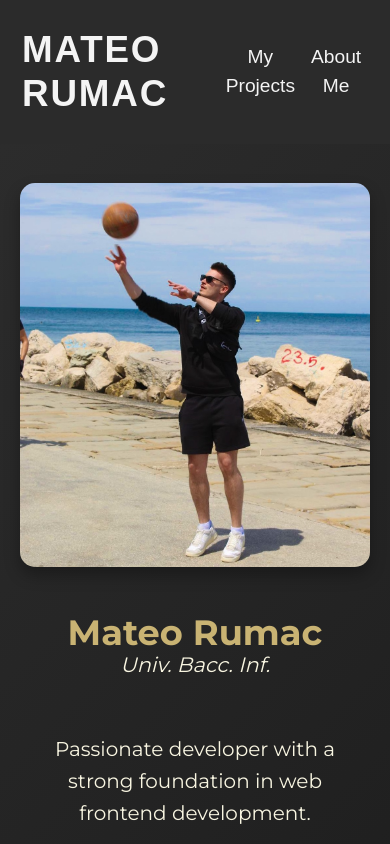
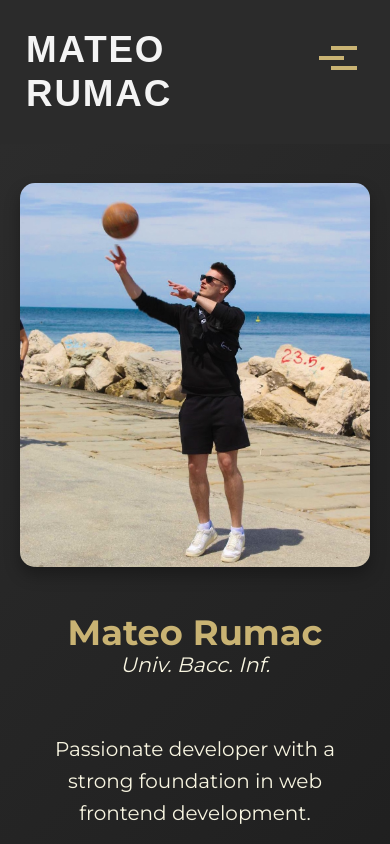
Before and after one commit to mateorumac/portfolioo, a Vue app: page / in a window 390 px wide. Shown: the top 844 px of the page. Built offline with nearby package versions, Linux system fonts and the light colour scheme.

Commit message:
added publications

```diff
--- a/src/components/Navbar.vue
+++ b/src/components/Navbar.vue
@@ -5,9 +5,13 @@
         <router-link to="/" class="nav-link" @click="scrollToTop">
           <h1 class="nav">Mateo Rumac</h1>
         </router-link>
-        <nav class="nav-links">
-          <router-link to="#projects" class="nav-link" @click="scrollToSection('#projects')">My Projects</router-link>
-          <router-link to="#about" class="nav-link" @click="scrollToSection('#about')">About Me</router-link>
+        <button class="hamburger" @click="toggleMenu">
+          <span :class="{'open': isMenuOpen}"></span>
+        </button>
+        <nav class="nav-links" :class="{'mobile-menu': isMenuOpen}">
+          <router-link to="#projects" class="nav-link" @click="scrollToSection('#projects'); closeMenu()">Projects</router-link>
+          <router-link to="#publications" class="nav-link" @click="scrollToSection('#publications'); closeMenu()">Publications</router-link>
+          <router-link to="#about" class="nav-link" @click="scrollToSection('#about'); closeMenu()">About Me</router-link>
         </nav>
       </div>
     </header>
@@ -17,6 +21,11 @@
 
 <script>
 export default {
+  data() {
+    return {
+      isMenuOpen: false,
+    };
+  },
   methods: {
     scrollToTop() {
       window.scrollTo({
@@ -32,6 +41,26 @@ export default {
         });
       }
     },
+    toggleMenu() {
+      this.isMenuOpen = !this.isMenuOpen;
+      if (this.isMenuOpen) {
+        document.addEventListener('click', this.handleClickOutside);
+      } else {
+        document.removeEventListener('click', this.handleClickOutside);
+      }
+    },
+    closeMenu() {
+      this.isMenuOpen = false;
+      document.removeEventListener('click', this.handleClickOutside);
+    },
+    handleClickOutside(event) {
+      if (!event.target.closest('.container')) {
+        this.closeMenu();
+      }
+    },
+  },
+  beforeDestroy() {
+    document.removeEventListener('click', this.handleClickOutside);
   },
 };
 </script>
@@ -43,11 +72,11 @@ header {
   padding: 28px;
   width: 100%;
   z-index: 1000;
-  transition: background-color 0.3s ease, opacity 0.3s ease;
   background-color: rgba(30, 30, 30, 0.94);
   backdrop-filter: blur(5px);
   color: #c9b373;
   font-family: 'Poppins', sans-serif;
+  transition: background-color 0.3s ease, opacity 0.3s ease;
 }
 
 .container {
@@ -67,7 +96,6 @@ header {
   text-decoration: none;
   cursor: pointer;
   transition: transform 0.3s ease;
-
 }
 
 .nav:hover {
@@ -113,7 +141,82 @@ header {
   transform: scale(1.1);
 }
 
-/* Media query for mobile view */
+.hamburger {
+  display: none;
+  flex-direction: column;
+  justify-content: space-between;
+  width: 40px;
+  height: 35px;
+  background: transparent;
+  border: none;
+  cursor: pointer;
+  z-index: 2000;
+}
+
+.hamburger span {
+  width: 100%;
+  height: 4px;
+  background-color: #c9b373;
+  transition: all 0.3s ease;
+  position: relative;
+}
+
+.hamburger span::before,
+.hamburger span::after {
+  content: '';
+  position: absolute;
+  width: 100%;
+  height: 4px;
+  background-color: #c9b373;
+  transition: all 0.3s ease;
+}
+
+.hamburger span::before {
+  top: -10px;
+}
+
+.hamburger span::after {
+  bottom: -10px;
+}
+
+.hamburger span.open {
+  background-color: transparent;
+}
+
+.hamburger span.open::before {
+  transform: rotate(45deg);
+  top: 0;
+}
+
+.hamburger span.open::after {
+  transform: rotate(-45deg);
+  bottom: 0;
+}
+
+.mobile-menu {
+  display: none;
+  flex-direction: column;
+  position: absolute;
+  top: 240%;
+  right: 0;
+  width: 80%;
+  background-color: rgba(30, 30, 30, 0.95);
+  padding: 20px;
+  box-shadow: 0 10px 20px rgba(0, 0, 0, 0.3);
+  z-index: 999;
+  transform: translateY(-100%);
+  transition: transform 0.3s ease;
+}
+
+.mobile-menu.open {
+  transform: translateY(0);
+}
+
+.mobile-menu .nav-link {
+  margin: 1rem 0;
+  font-size: 1.4rem;
+}
+
 @media (max-width: 768px) {
   .container {
     flex-direction: row;
@@ -121,21 +224,40 @@ header {
   }
 
   .nav {
-    flex: 1;
     text-align: left;
-    margin-left: -26px;
+    margin-left: -30px;
   }
 
   .nav-links {
-    flex: 1;
-    justify-content: flex-end;
-    margin-left: 0.9rem;
-    margin-right: -1.2rem;
+    display: none;
   }
 
-  .nav-link {
-    margin: 0 0.5rem;
-    font-size: 1.2rem;
+  .nav-link::before {
+    display: none;
+  }
+
+  .hamburger {
+    display: flex;
+  }
+
+  .mobile-menu {
+    display: flex;
+    flex-direction: column;
+  }
+}
+
+@media (min-width: 769px) {
+  .nav-links {
+    display: flex;
+    flex-direction: row;
+  }
+
+  .mobile-menu {
+    display: none;
+  }
+
+  .hamburger {
+    display: none;
   }
 }
 </style>
--- a/src/views/HomeView.vue
+++ b/src/views/HomeView.vue
@@ -92,21 +92,31 @@
             </p>
           </div>
         </div>
-        <div class="card">
+        <!-- Add more cards -->
+      </div>
+    </div>
+  </section>
+  <section id="publications">
+    <div class="container2">
+      <h2>My Publications</h2>
+      <div class="cards-container">
+        <div class="card vertical-card">
           <div class="card-image">
-            <a href="https://portfoliotemplate-mateorumacs-projects.vercel.app/" target="_blank">
-              <img src="@/assets/portfolioheader.png" alt="Portfolio website template" />
+            <a href="https://repozitorij.unipu.hr/islandora/object/unipu%3A9707" target="_blank">
+              <img src="@/assets/zavrsnirad.png" alt="Paper Title Image" />
             </a>
           </div>
           <div class="card-content">
-            <h3 class="project-headline">Portfolio template</h3>
-            <p class="cardtext">
-              A sleek and responsive portfolio website template, crafted with precision using HTML and CSS, designed to showcase work with a clean and modern aesthetic.
+            <h3 class="project-headline">Artificial intelligence and web frontend programming</h3>
+            <p class="cardtext short-text">
+              This paper examines how AI, especially tools like ChatGPT and Copilot, can enhance frontend web development.
+              It highlights their impact on user experience and development speed.
+              Future trends like Edge AI and generative models are discussed, along with challenges such as performance
+              optimization and user privacy. Practical examples show AI's growing role in creating smarter web applications.
             </p>
+            <p class="keywords">Keywords: Artificial intelligence, Frontend programming, ChatGPT, Copilot, web applications</p>
           </div>
         </div>
-
-        <!-- Add more cards -->
       </div>
     </div>
   </section>
@@ -166,14 +176,13 @@ export default {
     visitResumeSite() {
       const url = 'https://mateorumaccveng.tiiny.site/';
       window.open(url, '_blank');
-    }
-  }
-};
+    },
+  },
+  };
 </script>
 
 <style scoped>
 @import url('https://fonts.googleapis.com/css2?family=Montserrat:wght@400;700&display=swap');
-
 
 h1 {
   font-size: 3.5rem;
@@ -267,7 +276,6 @@ p {
   max-width: 80%;
   margin-left: 40px;
 }
-
 
 #projects {
   background-color: #1E1E1E;
@@ -367,6 +375,14 @@ p {
 .container2 {
   margin-bottom: 2rem;
 }
+
+#publications {
+  background-color: #1E1E1E;
+  padding: 4rem 0;
+  color: #f4f4f4;
+  text-align: center;
+}
+
 
 #about {
   background-color: #2c2c2c;
@@ -619,6 +635,10 @@ p {
     font-size: 1.3rem;
     margin: 0 1.2rem;
   }
+
+  .card-content {
+    text-align: left;
+  }
 }
 
 /* Mobile screens */
@@ -675,5 +695,20 @@ p {
   .card::before, .card::after {
     display: none;
   }
+
+  #publications h2 {
+    margin-top: -90px;
+  }
+
+  #publications .project-headline {
+    font-size: 1.4rem;
+  }
+
+  #publications .keywords {
+    font-size: 0.9rem;
+  }
+  #publications .cardtext {
+    font-size: 0.95rem;
+  }
 }
 </style>
```
Also changed, not shown: src/assets/zavrsnirad.png (added).
